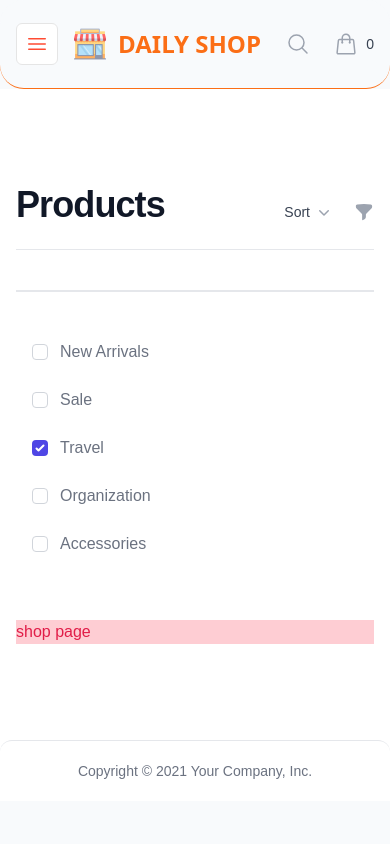
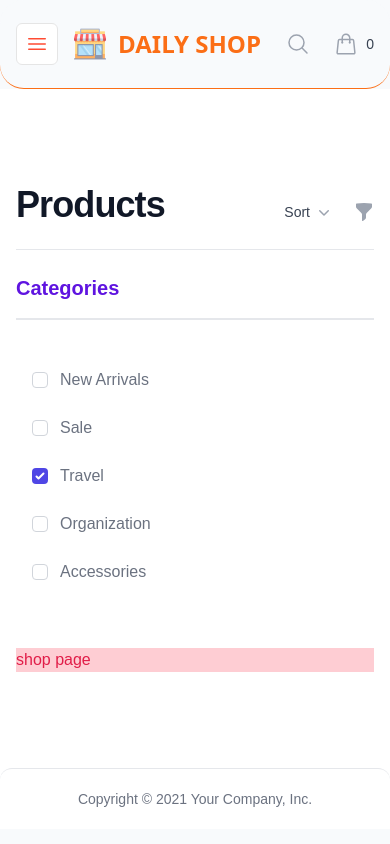
Before and after one commit to Eth3R-One/daily-shop, a Next.js app: page /shop in a window 390 px wide. Built offline with nearby package versions, Linux system fonts and the light colour scheme.

Commit message:
refactor: made mobilefilterButton dynamic component

```diff
--- a/app/shop/_components/MobileFIlterButton.jsx
+++ b/app/shop/_components/MobileFIlterButton.jsx
@@ -1,18 +1,16 @@
 "use client";
 
 import useMobileNav from "@/app/hooks";
-import { FunnelIcon } from "@heroicons/react/24/solid";
 
-const MobileFIlterButton = () => {
+const MobileFIlterButton = ({ className, children }) => {
 	const { setMobileFiltersOpen } = useMobileNav();
 	return (
 		<button
 			type="button"
-			onClick={() => setMobileFiltersOpen(true)}
-			className="-m-2 ml-4 p-2 text-gray-400 hover:text-gray-500 sm:ml-6 lg:hidden"
+			onClick={() => setMobileFiltersOpen((prev) => !prev)}
+			className={className}
 		>
-			<span className="sr-only">Filters</span>
-			<FunnelIcon aria-hidden="true" className="h-5 w-5" />
+			{children}
 		</button>
 	);
 };
--- a/app/shop/_components/_sidebar/MobileFilterDialog.jsx
+++ b/app/shop/_components/_sidebar/MobileFilterDialog.jsx
@@ -21,6 +21,7 @@ import {
 } from "@heroicons/react/20/solid";
 import useMobileNav from "@/app/hooks";
 import CategoriesSection from "../CategoriesSection";
+import MobileFIlterButton from "../MobileFIlterButton";
 const MobileFilterDialog = ({ filters }) => {
 	const { mobileFiltersOpen, setMobileFiltersOpen } = useMobileNav();
 
@@ -42,14 +43,22 @@ const MobileFilterDialog = ({ filters }) => {
 				>
 					<div className="flex items-center justify-between px-4">
 						<h2 className="text-lg font-medium text-gray-900">Filters</h2>
-						<button
+						{/* <button
 							type="button"
 							onClick={() => setMobileFiltersOpen(false)}
 							className="-mr-2 flex h-10 w-10 items-center justify-center rounded-md bg-white p-2 text-gray-400"
 						>
 							<span className="sr-only">Close menu</span>
 							<XMarkIcon aria-hidden="true" className="h-6 w-6" />
-						</button>
+						</button> */}
+						<MobileFIlterButton
+							className={
+								"-mr-2 flex h-10 w-10 items-center justify-center rounded-md bg-white p-2 text-gray-400"
+							}
+						>
+							<span className="sr-only">Close menu</span>
+							<XMarkIcon aria-hidden="true" className="h-6 w-6" />
+						</MobileFIlterButton>
 					</div>
 
 					{/* Filters */}
--- a/app/shop/layout.js
+++ b/app/shop/layout.js
@@ -1,16 +1,16 @@
 import { Menu, MenuButton, MenuItem, MenuItems } from "@headlessui/react";
 import { XMarkIcon } from "@heroicons/react/24/outline";
-import { ChevronDownIcon } from "@heroicons/react/20/solid";
+import { ChevronDownIcon, FunnelIcon } from "@heroicons/react/20/solid";
 import MobileFilterDialog from "./_components/_sidebar/MobileFilterDialog";
 import MobileNavProvider from "../providers";
 import MobileFIlterButton from "./_components/MobileFIlterButton";
 import CategoriesSection from "./_components/CategoriesSection";
 
 const sortOptions = [
-	{ name: "Most Popular", href: "#", current: true },
+	{ name: "Most Popular", href: "#", current: false },
 	{ name: "Best Rating", href: "#", current: false },
 	{ name: "Newest", href: "#", current: false },
-	{ name: "Price: Low to High", href: "#", current: false },
+	{ name: "Price: Low to High", href: "#", current: true },
 	{ name: "Price: High to Low", href: "#", current: false },
 ];
 
@@ -85,7 +85,14 @@ export default function ShopLayout({ children }) {
 									</MenuItems>
 								</Menu>
 
-								<MobileFIlterButton />
+								<MobileFIlterButton
+									className={
+										"-m-2 ml-4 p-2 text-gray-400 hover:text-gray-500 sm:ml-6 lg:hidden"
+									}
+								>
+									<span className="sr-only">Filters</span>
+									<FunnelIcon aria-hidden="true" className="h-5 w-5" />
+								</MobileFIlterButton>
 							</div>
 						</div>
 
@@ -96,7 +103,9 @@ export default function ShopLayout({ children }) {
 							<h2 id="products-heading" className="sr-only">
 								Products
 							</h2>
-
+							<h1 className="text-xl text-primary-dark font-semibold">
+								Categories
+							</h1>
 							<div className="grid grid-cols-1 gap-x-8 gap-y-10 lg:grid-cols-4">
 								{/* Filters */}
 								<CategoriesSection filters={filters} />
```
